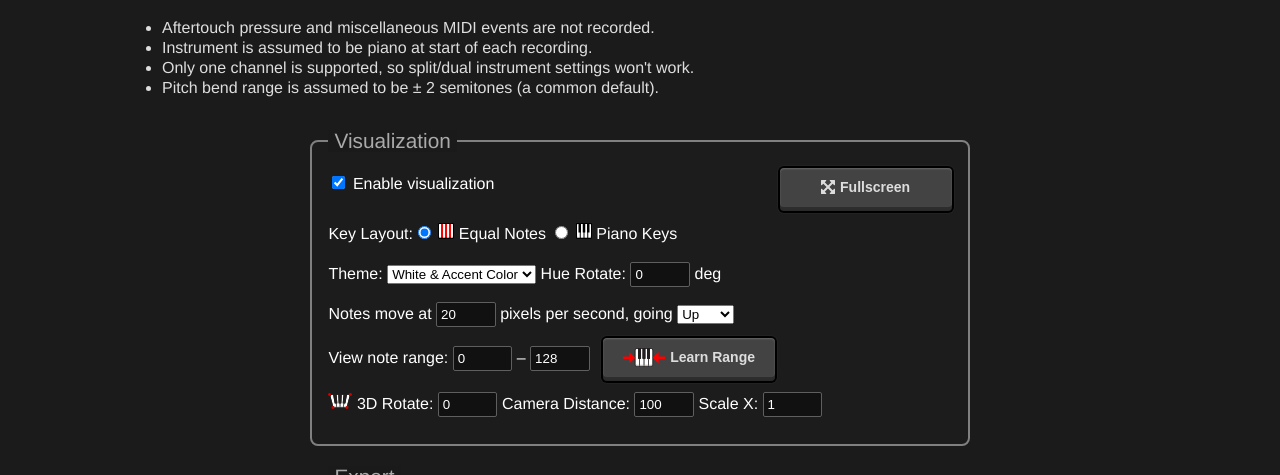
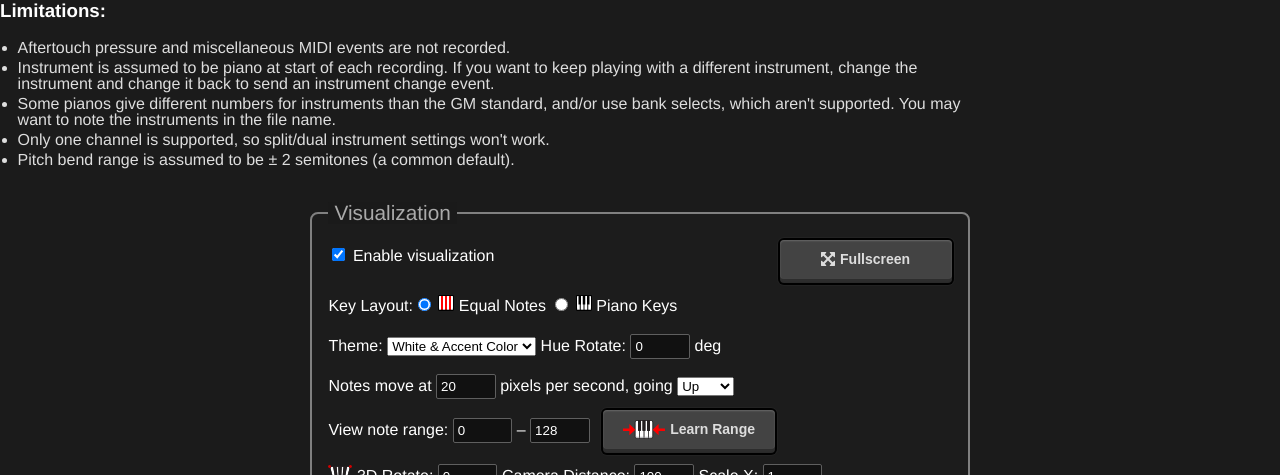
Before and after one commit to 1j01/midi-recorder, a plain HTML site: page public/index.html in a window 1280 px wide. Shown: the part 325-800 px from the top of the page. Drawn offline with Linux system fonts and the light colour scheme; a script that the page names is missing.

Commit message:
Update words

```diff
--- a/public/index.html
+++ b/public/index.html
@@ -37,6 +37,10 @@
 					</li>
 					<li class="supported">
 						<span>✓</span>
+						<span>Saves while you play, so you can recover recordings!</span>
+					</li>
+					<li class="supported">
+						<span>✓</span>
 						<span>Note velocity / loudness</span>
 					</li>
 					<li class="supported">
@@ -65,11 +69,12 @@
 					</li>
 				</ul>
 				<span class="visually-hidden">.</span> <!-- for screen readers, or at least ChromeVox -->
-				<h3>Caveats:</h3>
+				<h3>Limitations:</h3>
 				<ul class="bulleted-list">
 					<li>Aftertouch pressure and miscellaneous MIDI events are not recorded.</li>
-					<li>Instrument is assumed to be piano at start of each recording.</li>
+					<li>Instrument is assumed to be piano at start of each recording. If you want to keep playing with a different instrument, change the instrument and change it back to send an instrument change event.</li>
 					<!-- <li>Instrument is assumed to be piano when the app starts up.</li> -->
+					<li>Some pianos give different numbers for instruments than the GM standard, and/or use bank selects, which aren't supported. You may want to note the instruments in the file name.</li>
 					<li>Only one channel is supported, so split/dual instrument settings won't work.</li>
 					<li>Pitch bend range is assumed to be ± 2 semitones (a common default).</li>
 				</ul>
```
Also changed, not shown: README.md.
